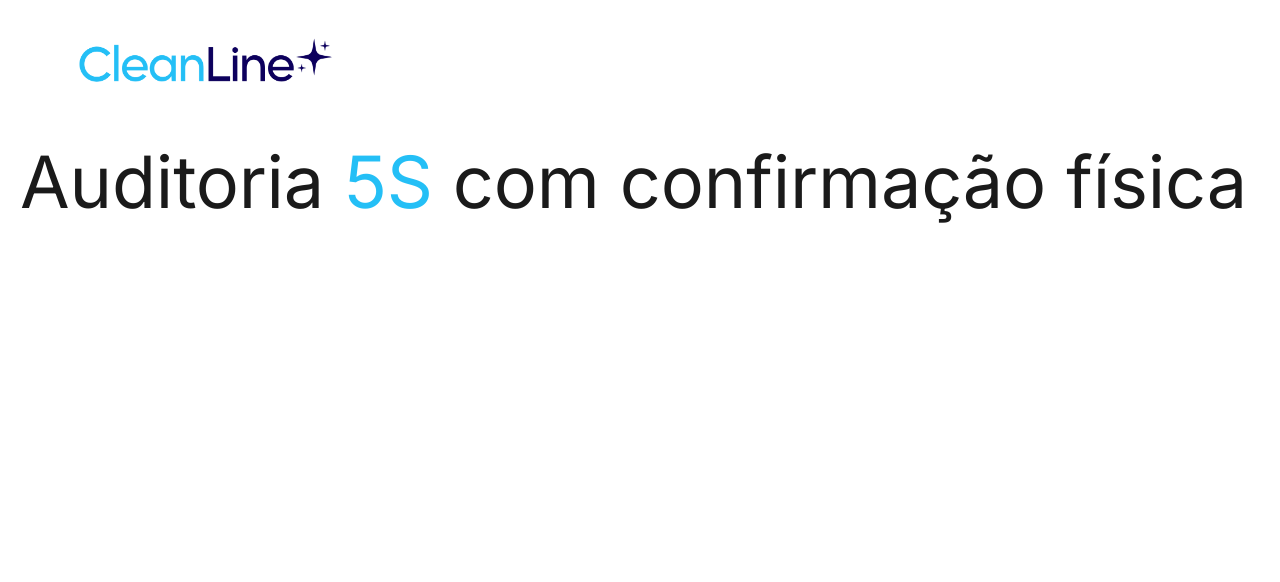
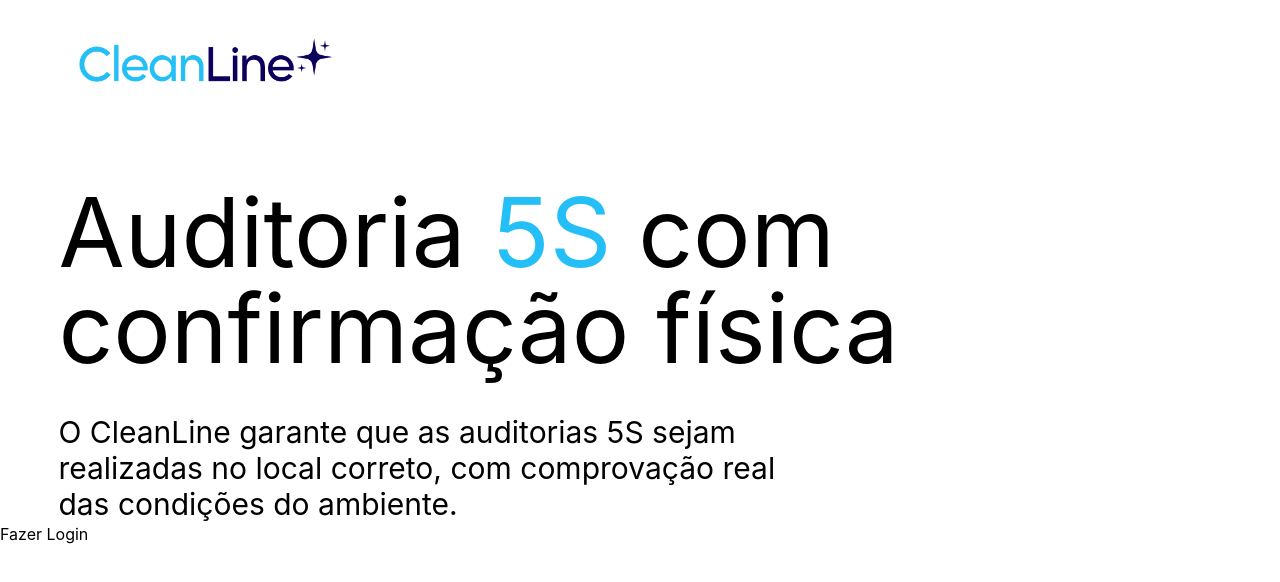
Before and after one commit to SGZ777/CleanLine, a Next.js app in the folder cleanline/: page / in a window 1280 px wide. Shown: the top 582 px of the page. Built offline with nearby package versions, Linux system fonts and the light colour scheme.

Commit message:
feat: update page layout with enhanced heading and description for 5S audit

```diff
--- a/cleanline/src/app/globals.css
+++ b/cleanline/src/app/globals.css
@@ -1,198 +1 @@
 @import "tailwindcss";
-@import "tw-animate-css";
-@import "shadcn/tailwind.css";
-
-@custom-variant dark (&:is(.dark *));
-
-@theme inline {
-    --font-heading: var(--font-sans);
-    --font-sans: Inter, system-ui, sans-serif;
-    --color-sidebar-ring: var(--sidebar-ring);
-    --color-sidebar-border: var(--sidebar-border);
-    --color-sidebar-accent-foreground: var(--sidebar-accent-foreground);
-    --color-sidebar-accent: var(--sidebar-accent);
-    --color-sidebar-primary-foreground: var(--sidebar-primary-foreground);
-    --color-sidebar-primary: var(--sidebar-primary);
-    --color-sidebar-foreground: var(--sidebar-foreground);
-    --color-sidebar: var(--sidebar);
-    --color-chart-5: var(--chart-5);
-    --color-chart-4: var(--chart-4);
-    --color-chart-3: var(--chart-3);
-    --color-chart-2: var(--chart-2);
-    --color-chart-1: var(--chart-1);
-    --color-ring: var(--ring);
-    --color-input: var(--input);
-    --color-border: var(--border);
-    --color-destructive: var(--destructive);
-    --color-accent-foreground: var(--accent-foreground);
-    --color-accent: var(--accent);
-    --color-muted-foreground: var(--muted-foreground);
-    --color-muted: var(--muted);
-    --color-secondary-foreground: var(--secondary-foreground);
-    --color-secondary: var(--secondary);
-    --color-primary-foreground: var(--primary-foreground);
-    --color-primary: var(--primary);
-    --color-popover-foreground: var(--popover-foreground);
-    --color-popover: var(--popover);
-    --color-card-foreground: var(--card-foreground);
-    --color-card: var(--card);
-    --color-foreground: var(--foreground);
-    --color-background: var(--background);
-    --radius-sm: calc(var(--radius) * 0.6);
-    --radius-md: calc(var(--radius) * 0.8);
-    --radius-lg: var(--radius);
-    --radius-xl: calc(var(--radius) * 1.4);
-    --radius-2xl: calc(var(--radius) * 1.8);
-    --radius-3xl: calc(var(--radius) * 2.2);
-    --radius-4xl: calc(var(--radius) * 2.6);
-    --font-mono: JetBrains Mono, monospace;
-    --font-serif: Georgia, serif;
-    --radius: 0.75rem;
-    --tracking-tighter: calc(var(--tracking-normal) - 0.05em);
-    --tracking-tight: calc(var(--tracking-normal) - 0.025em);
-    --tracking-wide: calc(var(--tracking-normal) + 0.025em);
-    --tracking-wider: calc(var(--tracking-normal) + 0.05em);
-    --tracking-widest: calc(var(--tracking-normal) + 0.1em);
-    --tracking-normal: var(--tracking-normal);
-    --shadow-2xl: var(--shadow-2xl);
-    --shadow-xl: var(--shadow-xl);
-    --shadow-lg: var(--shadow-lg);
-    --shadow-md: var(--shadow-md);
-    --shadow: var(--shadow);
-    --shadow-sm: var(--shadow-sm);
-    --shadow-xs: var(--shadow-xs);
-    --shadow-2xs: var(--shadow-2xs);
-    --spacing: var(--spacing);
-    --letter-spacing: var(--letter-spacing);
-    --shadow-offset-y: var(--shadow-offset-y);
-    --shadow-offset-x: var(--shadow-offset-x);
-    --shadow-spread: var(--shadow-spread);
-    --shadow-blur: var(--shadow-blur);
-    --shadow-opacity: var(--shadow-opacity);
-    --color-shadow-color: var(--shadow-color);
-    --color-destructive-foreground: var(--destructive-foreground);
-}
-
-:root {
-    --background: oklch(1.0000 0 0);
-    --foreground: oklch(0.2178 0 0);
-    --card: oklch(1.0000 0 0);
-    --card-foreground: oklch(0.2178 0 0);
-    --popover: oklch(1.0000 0 0);
-    --popover-foreground: oklch(0.2178 0 0);
-    --primary: oklch(0.7615 0.1378 227.0567);
-    --primary-foreground: oklch(1.0000 0 0);
-    --secondary: oklch(0.2386 0.1333 272.9411);
-    --secondary-foreground: oklch(1.0000 0 0);
-    --muted: oklch(0.9744 0.0042 236.4963);
-    --muted-foreground: oklch(0.5544 0.0407 257.4166);
-    --accent: oklch(0.9543 0.0275 229.1572);
-    --accent-foreground: oklch(0.2386 0.1333 272.9411);
-    --destructive: oklch(0.6368 0.2078 25.3313);
-    --border: oklch(0.9288 0.0126 255.5078);
-    --input: oklch(1.0000 0 0);
-    --ring: oklch(0.7615 0.1378 227.0567);
-    --chart-1: oklch(0.7615 0.1378 227.0567);
-    --chart-2: oklch(0.2386 0.1333 272.9411);
-    --chart-3: oklch(0.7851 0.0981 219.4584);
-    --chart-4: oklch(0.8841 0.0580 217.0210);
-    --chart-5: oklch(0.6448 0.0791 220.0998);
-    --radius: 0.75rem;
-    --sidebar: oklch(1.0000 0 0);
-    --sidebar-foreground: oklch(0.2178 0 0);
-    --sidebar-primary: oklch(0.7615 0.1378 227.0567);
-    --sidebar-primary-foreground: oklch(1.0000 0 0);
-    --sidebar-accent: oklch(0.9744 0.0042 236.4963);
-    --sidebar-accent-foreground: oklch(0.2386 0.1333 272.9411);
-    --sidebar-border: oklch(0.9683 0.0069 247.8956);
-    --sidebar-ring: oklch(0.7615 0.1378 227.0567);
-    --destructive-foreground: oklch(0.9842 0.0034 247.8575);
-    --font-sans: Inter, system-ui, sans-serif;
-    --font-serif: Georgia, serif;
-    --font-mono: JetBrains Mono, monospace;
-    --shadow-color: #000000;
-    --shadow-opacity: 0.05;
-    --shadow-blur: 10px;
-    --shadow-spread: 0px;
-    --shadow-offset-x: 0px;
-    --shadow-offset-y: 4px;
-    --letter-spacing: -0.01em;
-    --spacing: 0.25rem;
-    --shadow-2xs: 0px 4px 10px 0px hsl(0 0% 0% / 0.03);
-    --shadow-xs: 0px 4px 10px 0px hsl(0 0% 0% / 0.03);
-    --shadow-sm: 0px 4px 10px 0px hsl(0 0% 0% / 0.05), 0px 1px 2px -1px hsl(0 0% 0% / 0.05);
-    --shadow: 0px 4px 10px 0px hsl(0 0% 0% / 0.05), 0px 1px 2px -1px hsl(0 0% 0% / 0.05);
-    --shadow-md: 0px 4px 10px 0px hsl(0 0% 0% / 0.05), 0px 2px 4px -1px hsl(0 0% 0% / 0.05);
-    --shadow-lg: 0px 4px 10px 0px hsl(0 0% 0% / 0.05), 0px 4px 6px -1px hsl(0 0% 0% / 0.05);
-    --shadow-xl: 0px 4px 10px 0px hsl(0 0% 0% / 0.05), 0px 8px 10px -1px hsl(0 0% 0% / 0.05);
-    --shadow-2xl: 0px 4px 10px 0px hsl(0 0% 0% / 0.13);
-    --tracking-normal: -0.01em;
-}
-
-.dark {
-    --background: oklch(0.1635 0.0136 264.0905);
-    --foreground: oklch(0.9842 0.0034 247.8575);
-    --card: oklch(0.2130 0.0170 264.1168);
-    --card-foreground: oklch(0.9842 0.0034 247.8575);
-    --popover: oklch(0.2130 0.0170 264.1168);
-    --popover-foreground: oklch(0.9842 0.0034 247.8575);
-    --primary: oklch(0.7615 0.1378 227.0567);
-    --primary-foreground: oklch(1.0000 0 0);
-    --secondary: oklch(0.2925 0.1618 272.9589);
-    --secondary-foreground: oklch(1.0000 0 0);
-    --muted: oklch(0.2795 0.0368 260.0310);
-    --muted-foreground: oklch(0.7107 0.0351 256.7878);
-    --accent: oklch(0.2795 0.0368 260.0310);
-    --accent-foreground: oklch(1.0000 0 0);
-    --destructive: oklch(0.3958 0.1331 25.7230);
-    --border: oklch(0.2795 0.0368 260.0310);
-    --input: oklch(0.2795 0.0368 260.0310);
-    --ring: oklch(0.7615 0.1378 227.0567);
-    --chart-1: oklch(0.7615 0.1378 227.0567);
-    --chart-2: oklch(0.2386 0.1333 272.9411);
-    --chart-3: oklch(0.7851 0.0981 219.4584);
-    --chart-4: oklch(0.8841 0.0580 217.0210);
-    --chart-5: oklch(0.6448 0.0791 220.0998);
-    --sidebar: oklch(0.2130 0.0170 264.1168);
-    --sidebar-foreground: oklch(0.9842 0.0034 247.8575);
-    --sidebar-primary: oklch(0.7615 0.1378 227.0567);
-    --sidebar-primary-foreground: oklch(1.0000 0 0);
-    --sidebar-accent: oklch(0.2795 0.0368 260.0310);
-    --sidebar-accent-foreground: oklch(1.0000 0 0);
-    --sidebar-border: oklch(0.2795 0.0368 260.0310);
-    --sidebar-ring: oklch(0.7615 0.1378 227.0567);
-    --destructive-foreground: oklch(0.9842 0.0034 247.8575);
-    --radius: 0.75rem;
-    --font-sans: Inter, system-ui, sans-serif;
-    --font-serif: Georgia, serif;
-    --font-mono: JetBrains Mono, monospace;
-    --shadow-color: #000000;
-    --shadow-opacity: 0.4;
-    --shadow-blur: 20px;
-    --shadow-spread: 0px;
-    --shadow-offset-x: 0px;
-    --shadow-offset-y: 8px;
-    --letter-spacing: -0.01em;
-    --spacing: 0.25rem;
-    --shadow-2xs: 0px 8px 20px 0px hsl(0 0% 0% / 0.20);
-    --shadow-xs: 0px 8px 20px 0px hsl(0 0% 0% / 0.20);
-    --shadow-sm: 0px 8px 20px 0px hsl(0 0% 0% / 0.40), 0px 1px 2px -1px hsl(0 0% 0% / 0.40);
-    --shadow: 0px 8px 20px 0px hsl(0 0% 0% / 0.40), 0px 1px 2px -1px hsl(0 0% 0% / 0.40);
-    --shadow-md: 0px 8px 20px 0px hsl(0 0% 0% / 0.40), 0px 2px 4px -1px hsl(0 0% 0% / 0.40);
-    --shadow-lg: 0px 8px 20px 0px hsl(0 0% 0% / 0.40), 0px 4px 6px -1px hsl(0 0% 0% / 0.40);
-    --shadow-xl: 0px 8px 20px 0px hsl(0 0% 0% / 0.40), 0px 8px 10px -1px hsl(0 0% 0% / 0.40);
-    --shadow-2xl: 0px 8px 20px 0px hsl(0 0% 0% / 1.00);
-}
-
-@layer base {
-  * {
-    @apply border-border outline-ring/50;
-    }
-  body {
-    @apply bg-background text-foreground;
-    letter-spacing: var(--tracking-normal);
-    }
-  html {
-    @apply font-sans;
-    }
-}
--- a/cleanline/src/app/page.jsx
+++ b/cleanline/src/app/page.jsx
@@ -7,7 +7,9 @@
     <>
       <body>
         <Header></Header>
-        <h1 className="mt-10 ms-5 text-7xl">Auditoria <span className="text-[#24bff6]">5S</span> com confirmação física</h1>
+        <h1 className="mt-10 ms-5 text-8xl p-[3vw]">Auditoria <span className="text-[#24bff6]">5S</span> com<br/> confirmação física</h1>
+        <p className="text-3xl ms-5 ps-[3vw]">O CleanLine garante que as auditorias 5S sejam<br/> realizadas no local correto, com comprovação real<br/> das condições do ambiente.</p>
+        <button>Fazer Login</button>
       </body>
     </>
   );
```
